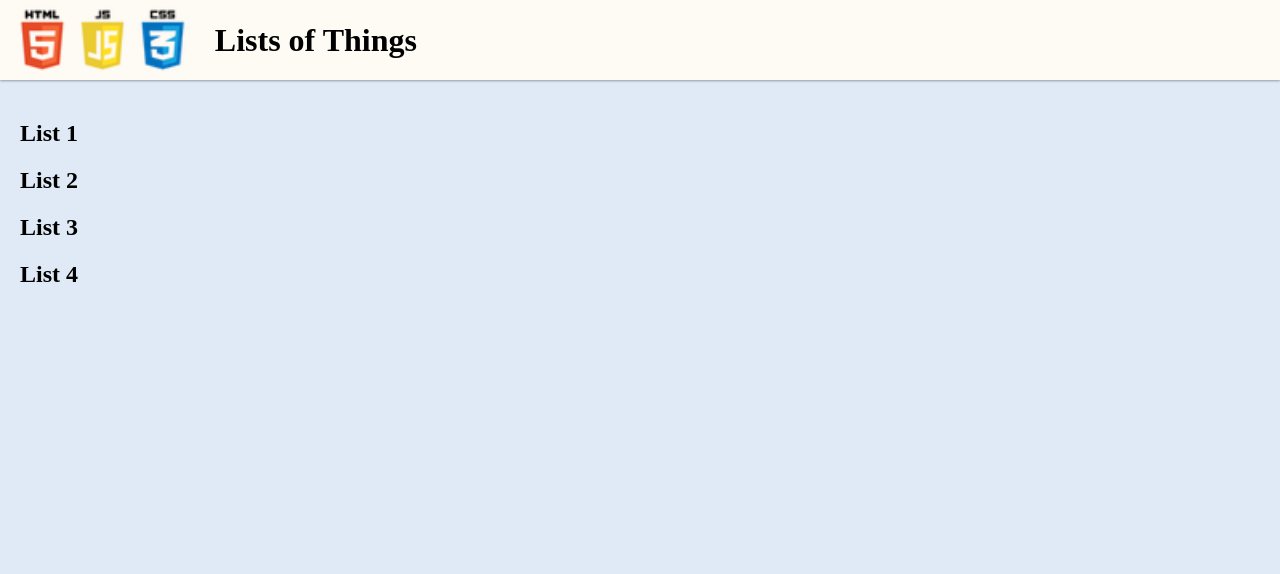
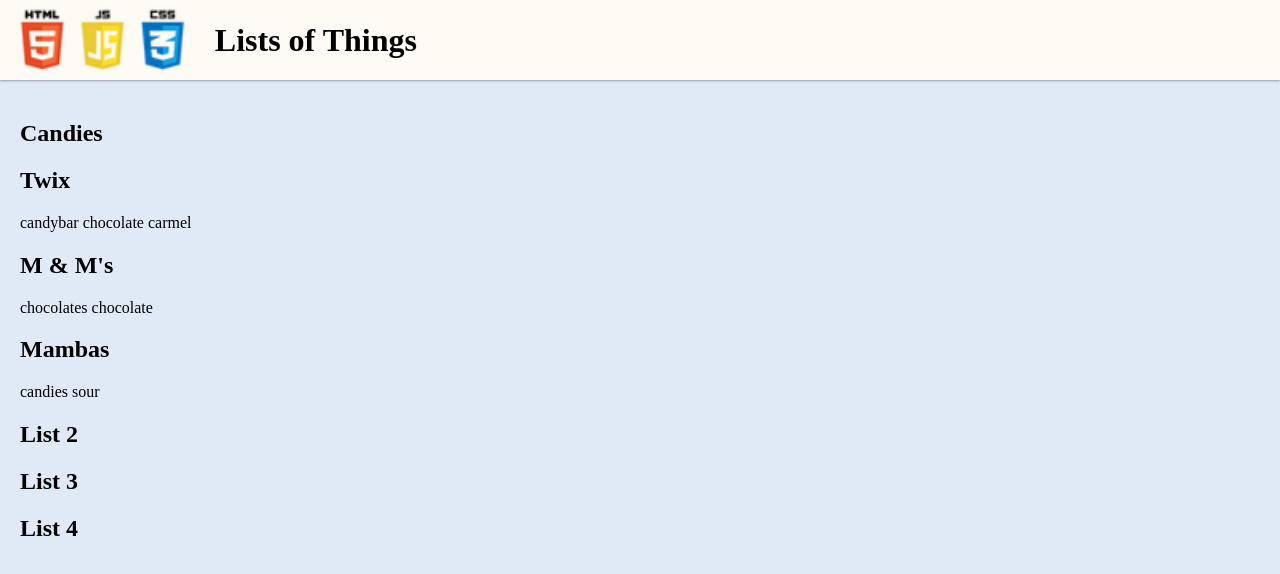
Before and after one commit to kevinnail/make-list-practice, a website with bundled scripts: page index.html in a window 1280 px wide. Built offline with nearby package versions, Linux system fonts and the light colour scheme.

Commit message:
first list done

```diff
--- a/app.js
+++ b/app.js
@@ -1,8 +1,15 @@
 // import functions and grab DOM elements
+import { candies } from './candies-data.js';
+import { renderCandy } from './render-candy.js';
 
-// initialize global state
+const candyList = document.getElementById('candy-list');
 
-// set event listeners
-  // get user input
-  // use user input to update state
-  // update DOM to reflect the new state
+function displayCandies() {
+    candyList.innerHTML = '';
+    for (let candy of candies) {
+        const candyEl = renderCandy(candy);
+        candyList.append(candyEl);
+    }
+}
+
+displayCandies();
--- /dev/null
+++ b/candies-data.js
@@ -0,0 +1,17 @@
+export const candies = [
+    {
+        name: 'Twix',
+        type: 'candybar',
+        flavor: 'chocolate carmel',
+    },
+    {
+        name: "M & M's",
+        type: 'chocolates',
+        flavor: 'chocolate',
+    },
+    {
+        name: 'Mambas',
+        type: 'candies',
+        flavor: 'sour',
+    },
+];
--- a/index.html
+++ b/index.html
@@ -1,6 +1,5 @@
 <!DOCTYPE html>
 <html lang="en">
-
     <head>
         <!-- metadata -->
         <meta charset="UTF-8" />
@@ -21,19 +20,23 @@
         <link rel="stylesheet" href="styles/reset.css" />
         <link rel="stylesheet" href="styles/global.css" />
         <!-- add link for page specific css -->
-
     </head>
 
     <body>
         <header>
-        <img class="logo" src="assets/html_css_js.png" alt="logo">
+            <img class="logo" src="assets/html_css_js.png" alt="logo" />
             <h1>Lists of Things</h1>
         </header>
 
         <main>
             <section>
-            <h2>List 1</h2>
-            <ul id="list-1"></ul>
+                <h2>Candies</h2>
+                <ul id="candy-list">
+                    <li class="candy-item">
+                        <h2>Candy name</h2>
+                        <p>type and flavor</p>
+                    </li>
+                </ul>
             </section>
 
             <section>
@@ -50,11 +53,6 @@
                 <h2>List 4</h2>
                 <ul id="list-4"></ul>
             </section>
-
-
-
         </main>
-
     </body>
-
 </html>
--- /dev/null
+++ b/render-candy.js
@@ -0,0 +1,10 @@
+export function renderCandy(candy) {
+    const li = document.createElement('li');
+    li.classList.add('candy-item');
+    const headerEl = document.createElement('h2');
+    headerEl.textContent = candy.name;
+    const pEl = document.createElement('p');
+    pEl.textContent = candy.type + ' ' + candy.flavor;
+    li.append(headerEl, pEl);
+    return li;
+}
```
Also changed, not shown: array-one.js (deleted), render-one.js (deleted). Lines whose indentation alone changed are shown as unchanged.
